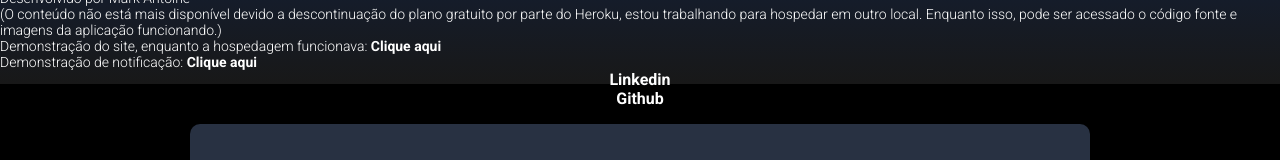
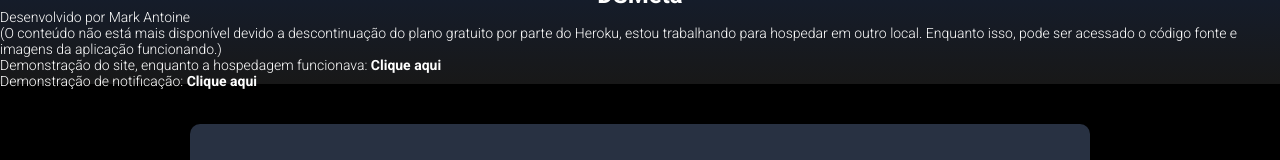
Before and after one commit to markantoine1/Full-Stack-Project, a React (Vite) app in the folder frontend/: page / in a window 1280 px wide. Shown: the part 136-296 px from the top of the page. Built offline with nearby package versions, Linux system fonts and the light colour scheme; no server answers.

Commit message:
Html fixes

```diff
--- a/frontend/index.html
+++ b/frontend/index.html
@@ -8,8 +8,5 @@
   <body>
     <div id="root"></div>
     <script type="module" src="/src/main.tsx"></script>
-
   </body>
-  <a id='media' href="https://www.linkedin.com/in/mark-antoine/" target={'_blank'}><b>Linkedin</b> </a>
-  <a id='media' href="https://github.com/markantoine1" target={'_blank'}><b>Github</b></a>
 </html>
--- a/frontend/src/App.tsx
+++ b/frontend/src/App.tsx
@@ -15,6 +15,8 @@ function App() {
               <SalesCard/>
           </div>
         </section>
+        <a id='media' href="https://www.linkedin.com/in/mark-antoine/" target={'_blank'}><b>Linkedin</b> </a>
+        <a id='media' href="https://github.com/markantoine1" target={'_blank'}><b>Github</b></a>
       </main>
     </>
   )
--- a/frontend/src/components/Header/index.tsx
+++ b/frontend/src/components/Header/index.tsx
@@ -16,9 +16,6 @@ function App() {
               Demonstração do site, enquanto a hospedagem funcionava: <a href="https://prnt.sc/j4_saIDO3YBZ" target={'_blank'}><b>Clique aqui</b></a>
               <br/>
               Demonstração de notificação: <a href="https://prnt.sc/gBLkk40_Yq9c" target={'_blank'}><b>Clique aqui</b></a>
-              <br />
-              <a id='media' href="https://www.linkedin.com/in/mark-antoine/" target={'_blank'}><b>Linkedin</b> </a>
-              <a id='media' href="https://github.com/markantoine1" target={'_blank'}><b>Github</b></a>
             </p>
         </div>
     </header>
```
